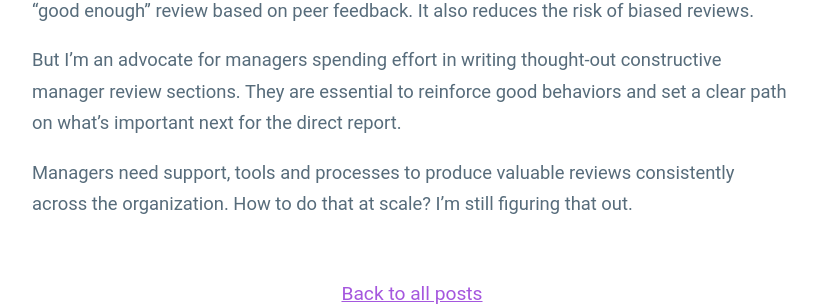
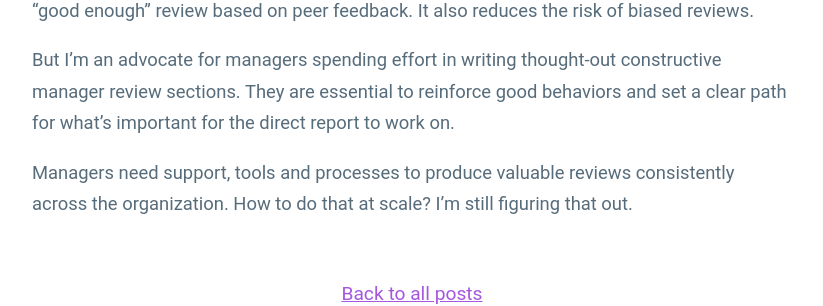
Before and after one commit to guillermodlpa/site, a Jekyll site: the page built from _posts/2021-04-22-a-structured-approach-to-the-manager-review-in-performance-reviews.markdown, in a window 1280 px wide and 900 px high, scrolled down 2730 px. Shown: the part 457-763 px from the top of the window, without its empty margins (228-1051 px from the left). Built offline with Jekyll 4.4.1, drawn with Linux system fonts in a browser that asks for light colours.

Commit message:
Updated A Structured Approach To The Manager Review In Performance Reviews

```diff
--- a/_posts/2021-04-22-a-structured-approach-to-the-manager-review-in-performance-reviews.markdown
+++ b/_posts/2021-04-22-a-structured-approach-to-the-manager-review-in-performance-reviews.markdown
@@ -77,6 +77,6 @@ Discussing all those next steps isn't necessarily part of the performance review
 
 Some companies choose to reduce the input from the manager in the performance review process, or leave it out completely. That scales well for large amounts of direct reports. It enables managers without the time or skill to write constructive feedback to still deliver a "good enough" review based on peer feedback. It also reduces the risk of biased reviews.
 
-But I'm an advocate for managers spending effort in writing thought-out constructive manager review sections. They are essential to reinforce good behaviors and set a clear path on what's important next for the direct report.
+But I'm an advocate for managers spending effort in writing thought-out constructive manager review sections. They are essential to reinforce good behaviors and set a clear path for what's important for the direct report to work on.
 
 Managers need support, tools and processes to produce valuable reviews consistently across the organization. How to do that at scale? I'm still figuring that out.
```
